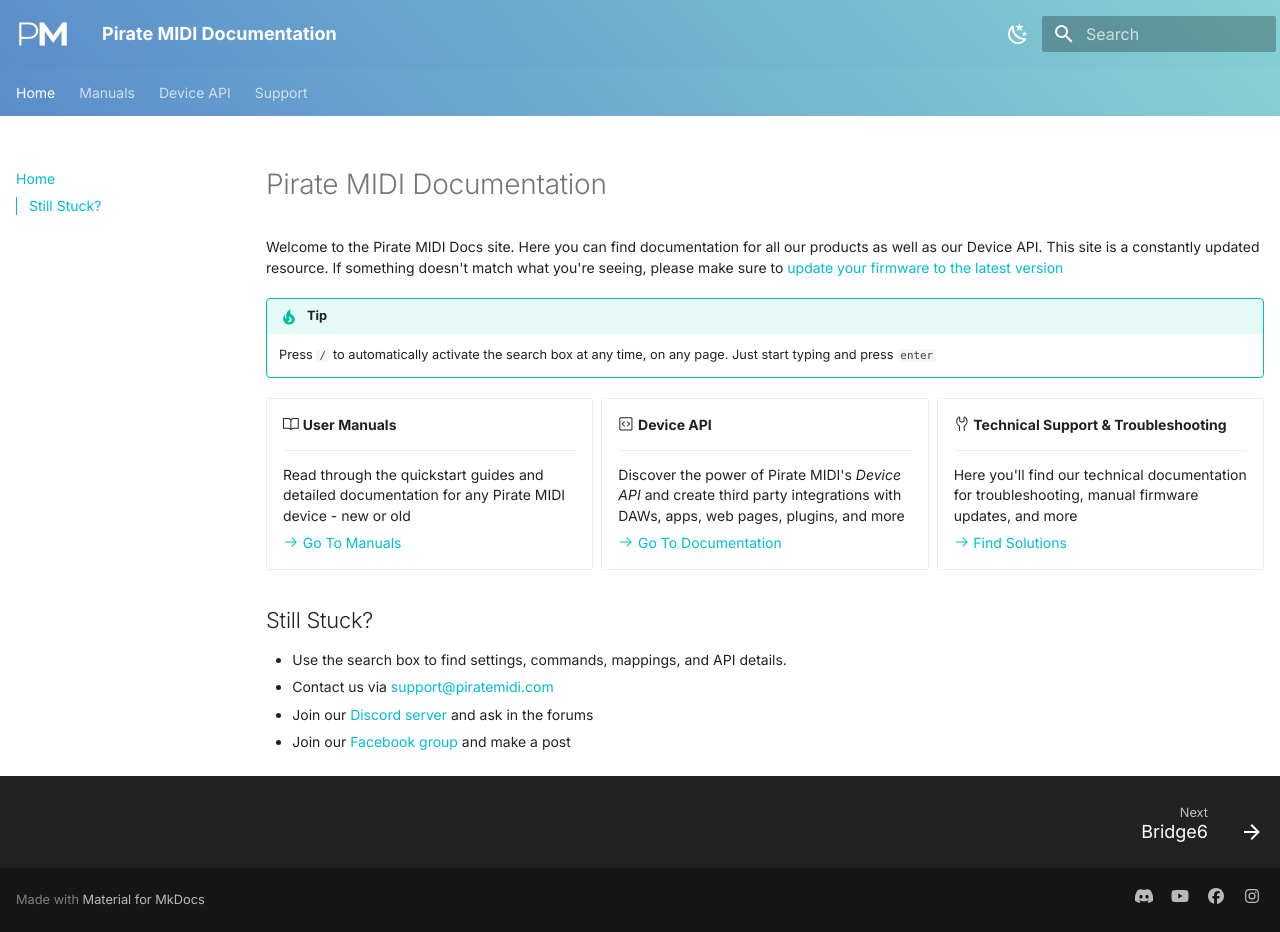
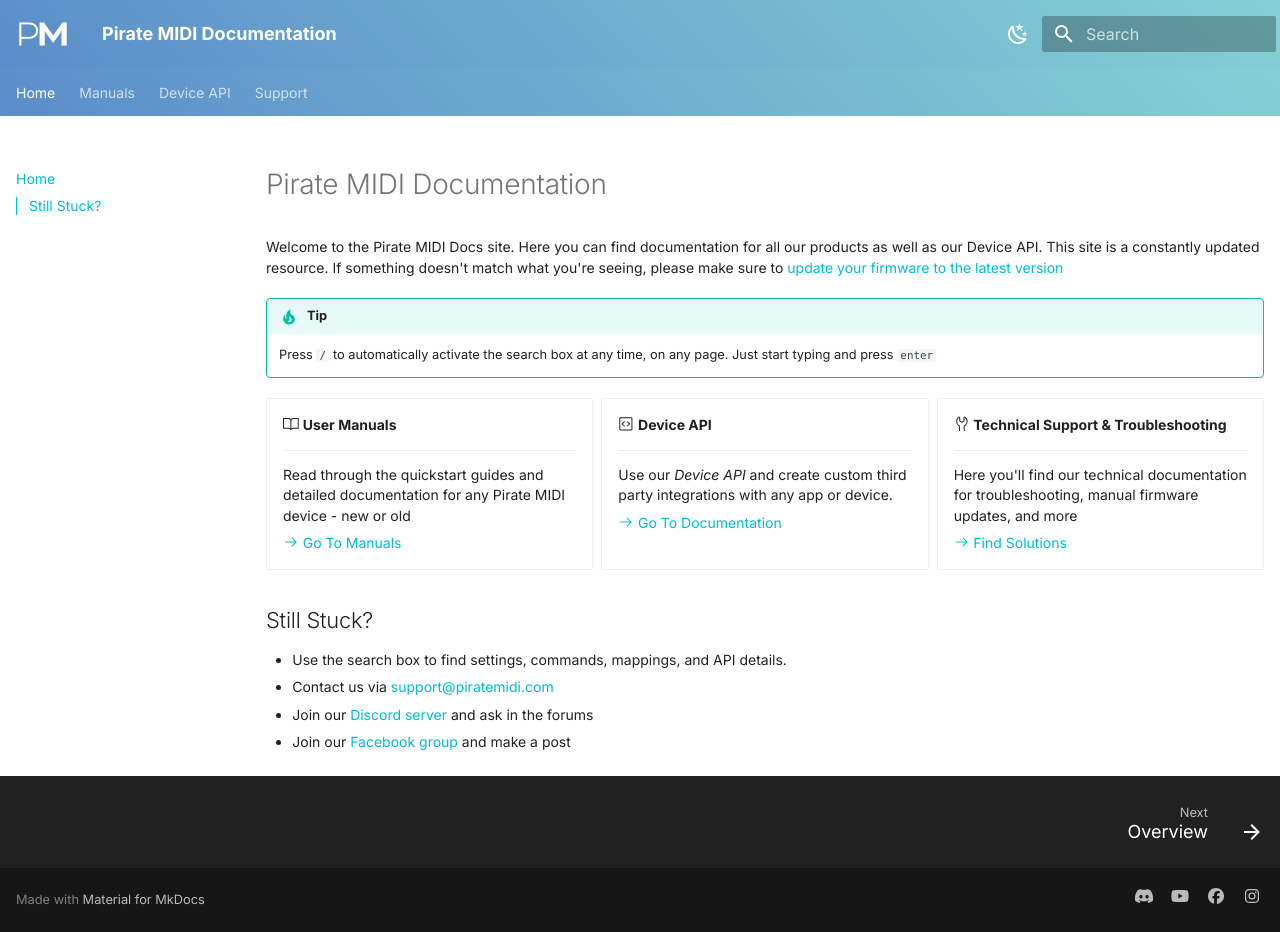
Before and after one commit to Pirate-MIDI/pirate-midi-docs, an MkDocs documentation site: the page built from docs/index.md, in a window 1280 px wide and 932 px high. Built offline with MkDocs 1.6.1 and Material for MkDocs 9.7.7, drawn with Linux system fonts in a browser that asks for light colours; some web fonts are replaced.

Commit message:
fix nav bug

```diff
--- a/docs/index.md
+++ b/docs/index.md
@@ -20,7 +20,7 @@
 
     ---
 
-    Discover the power of Pirate MIDI's _Device API_ and create third party integrations with DAWs, apps, web pages, plugins, and more
+    Use our _Device API_ and create custom third party integrations with any app or device.
 
     [:octicons-arrow-right-24: Go To Documentation](/device-api)
 
--- a/mkdocs.yml
+++ b/mkdocs.yml
@@ -57,7 +57,7 @@
 nav:
   - Home: index.md
   - Manuals:
-      - Overview: /manuals/index.md
+      - Overview: manuals/index.md
       - Bridge6: manuals/bridge6/index.md
       - Bridge4: manuals/bridge4/index.md
       - Aero: manuals/aero/index.md
```
